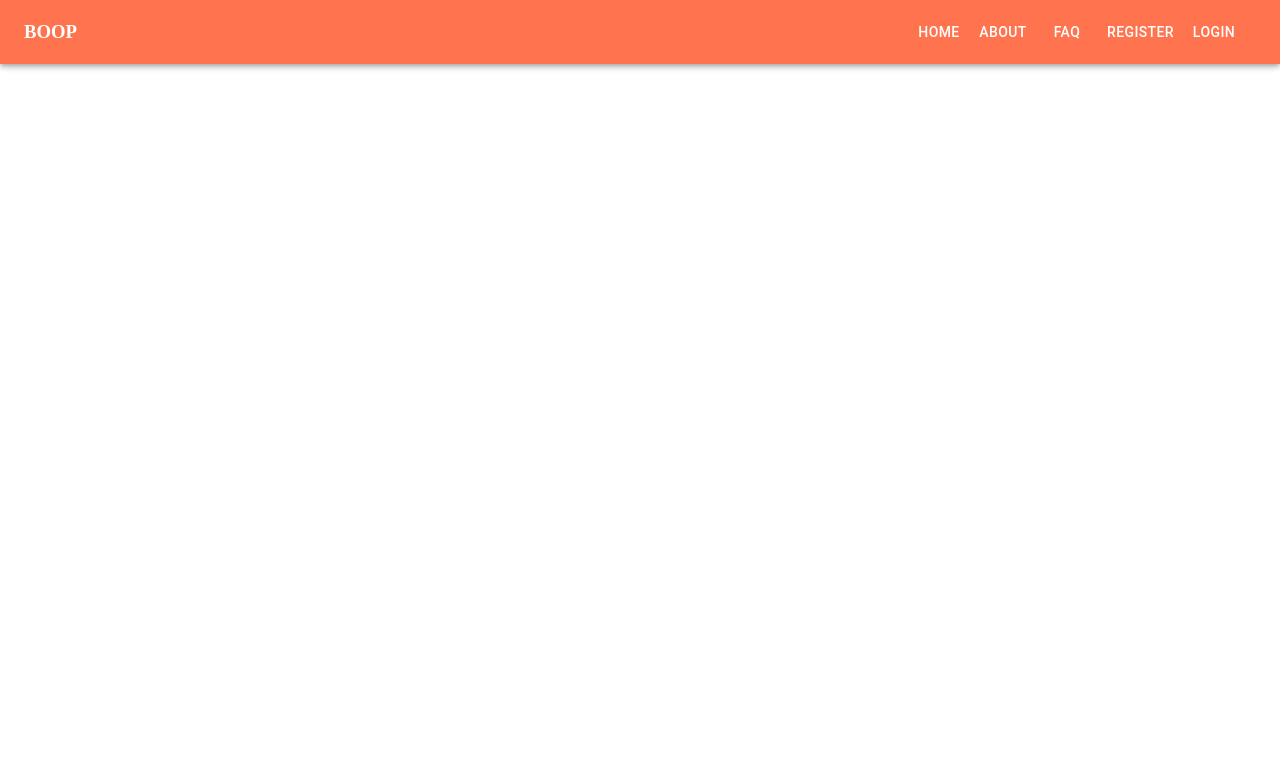
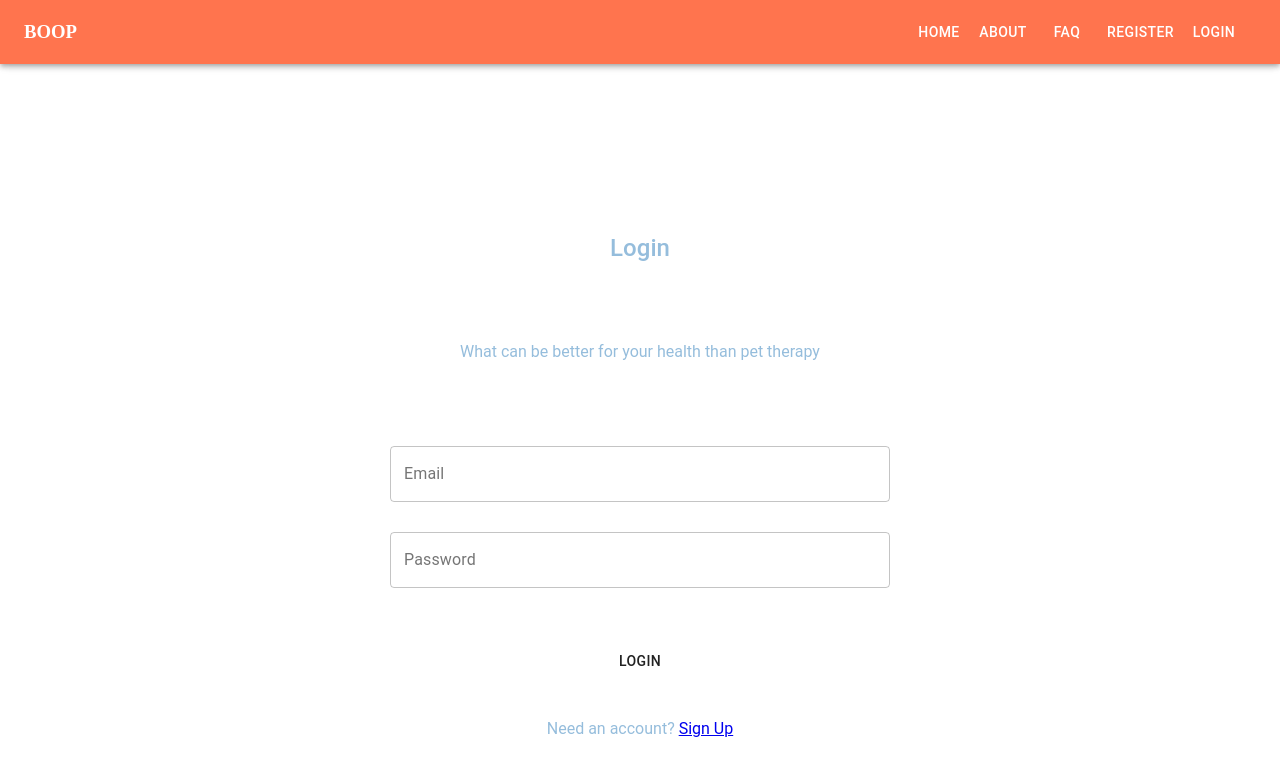
Before and after one commit to liuyyn/boop, a React (Create React App) app: page /login in a window 1280 px wide. Shown: the top 776 px of the page. Built offline with nearby package versions, Linux system fonts and the light colour scheme; no server answers.

Commit message:
login/signup with firebase

```diff
--- a/package.json
+++ b/package.json
@@ -5,17 +5,17 @@
   "dependencies": {
     "@material-ui/core": "^4.11.3",
     "@material-ui/icons": "^4.11.2",
+    "@material-ui/lab": "^4.0.0-alpha.57",
     "@material-ui/styles": "^4.11.3",
-    "@testing-library/jest-dom": "^5.11.9",
-    "@testing-library/react": "^11.2.5",
-    "@testing-library/user-event": "^12.8.3",
     "axios": "^0.21.1",
+    "firebase": "^8.3.1",
     "prop-types": "^15.7.2",
     "react": "^17.0.1",
     "react-dom": "^17.0.1",
     "react-router": "^5.2.0",
     "react-router-dom": "^5.2.0",
     "react-scripts": "4.0.3",
+    "reactstrap": "^8.9.0",
     "styled-components": "^5.2.1",
     "web-vitals": "^1.1.1"
   },
--- a/src/App.js
+++ b/src/App.js
@@ -1,12 +1,15 @@
 import { BrowserRouter as Router } from "react-router-dom"
 import AppRoutes from "./AppRoutes"
 import NavBar from "./components/NavBar"
+import { AuthContextProvider } from "./context/AuthContent"
 
 const App = () => (
   <>
     <Router>
-      <NavBar />
-      <AppRoutes />
+      <AuthContextProvider>
+        <NavBar />
+        <AppRoutes />
+      </AuthContextProvider>
     </Router>
   </>
 )
--- a/src/AppRoutes.js
+++ b/src/AppRoutes.js
@@ -1,10 +1,14 @@
 import React from "react"
 import { Switch, Route } from "react-router-dom"
 import Home from "./components/Pages/Home"
+import Signup from "./components/Pages/Signup"
+import Login from "./components/Pages/Login"
 
 const AppRoutes = () => (
   <Switch>
-    <Route exact component={(props) => <Home {...props} />} path="/" />
+    <Route exact component={(props) => <Home {...props} />} path="/home" />
+    <Route component={(props) => <Signup {...props} />} path="/signup" />
+    <Route component={(props) => <Login {...props} />} path="/login" />
     {/* <Route
       exact
       component={(props) => <Borrower {...props} />}
--- /dev/null
+++ b/src/color.js
@@ -0,0 +1,9 @@
+const theme = {
+  color: {
+    orange: "#FF744E",
+    blue: "#95BDDC",
+    pink: "#FCD1D9",
+  },
+}
+
+export default theme
--- /dev/null
+++ b/src/components/Authentification/Login.js
@@ -0,0 +1,78 @@
+import React, { useState } from "react"
+import { Link } from "react-router-dom"
+import theme from "../../color"
+import { AuthBox, Title, StyledInput, Text, InputBox } from "./__styled__/Auth"
+import { Button, Box } from "@material-ui/core"
+import { useAuth } from "../../context/AuthContent"
+import { Form } from "reactstrap"
+import Alert from "@material-ui/lab/Alert"
+
+const Login = () => {
+  const [email, setEmail] = useState("")
+  const [password, setPassword] = useState("")
+  const [error, setError] = useState("")
+  const [loading, setLoading] = useState(false)
+
+  const { signup } = useAuth()
+
+  const handleSubmit = async (e) => {
+    e.preventDefault()
+
+    try {
+      setError("")
+      setLoading(true)
+      await signup(email, password)
+    } catch {
+      setError("Failed to sign in")
+    }
+
+    setLoading(false)
+  }
+
+  return (
+    <AuthBox>
+      <Form onSubmit={handleSubmit}>
+        <Title>Login</Title>
+        <Text>What can be better for your health than pet therapy</Text>
+        <InputBox>
+          {error && (
+            <Alert variant="outlined" severity="error">
+              {error}
+            </Alert>
+          )}
+          <StyledInput
+            InputProps={{ borderColor: `${theme.color.blue}` }}
+            fullWidth
+            id="outlined-basic"
+            label="Email"
+            variant="outlined"
+            placeholder="someone@example.com"
+            onChange={(e) => setEmail(e.target.value)}
+          />
+
+          <StyledInput
+            InputProps={{ borderColor: `${theme.color.blue}` }}
+            fullWidth
+            id="outlined-basic"
+            label="Password"
+            variant="outlined"
+            type="password"
+            onChange={(e) => setPassword(e.target.value)}
+          />
+        </InputBox>
+
+        <InputBox>
+          <Button disabled={loading} onClick={handleSubmit} fullWidth>
+            Login
+          </Button>
+        </InputBox>
+      </Form>
+
+      <Text>
+        Need an account? <Link to="/signup">Sign Up</Link>
+      </Text>
+    </AuthBox>
+  )
+}
+
+export default Login
--- /dev/null
+++ b/src/components/Authentification/Signup.js
@@ -0,0 +1,93 @@
+import React, { useState } from "react"
+import { Link } from "react-router-dom"
+import theme from "../../color"
+import { AuthBox, Title, StyledInput, Text, InputBox } from "./__styled__/Auth"
+import Button from "@material-ui/core/Button"
+import { useAuth } from "../../context/AuthContent"
+import { Form } from "reactstrap"
+import Alert from "@material-ui/lab/Alert"
+
+const Signup = () => {
+  const [email, setEmail] = useState("")
+  const [password, setPassword] = useState("")
+  const [confirmPassword, setConfirmPassword] = useState("")
+  const [error, setError] = useState("")
+  const [loading, setLoading] = useState(false)
+
+  const { signup } = useAuth()
+
+  const handleSubmit = async (e) => {
+    e.preventDefault()
+
+    if (password !== confirmPassword) {
+      return setError("Password do not match")
+    }
+
+    try {
+      setError("")
+      setLoading(true)
+      await signup(email, password)
+    } catch {
+      setError("Failed to create an account")
+    }
+
+    setLoading(false)
+  }
+
+  return (
+    <AuthBox>
+      <Form onSubmit={handleSubmit}>
+        <Title>Sign up</Title>
+        <Text>What can be better for your health than pet therapy</Text>
+        <InputBox>
+          {error && (
+            <Alert variant="outlined" severity="error">
+              {error}
+            </Alert>
+          )}
+          <StyledInput
+            InputProps={{ borderColor: `${theme.color.blue}` }}
+            fullWidth
+            id="outlined-basic"
+            label="Email"
+            variant="outlined"
+            placeholder="someone@example.com"
+            onChange={(e) => setEmail(e.target.value)}
+          />
+
+          <StyledInput
+            InputProps={{ borderColor: `${theme.color.blue}` }}
+            fullWidth
+            id="outlined-basic"
+            label="Password"
+            variant="outlined"
+            type="password"
+            onChange={(e) => setPassword(e.target.value)}
+          />
+
+          <StyledInput
+            InputProps={{ borderColor: `${theme.color.blue}` }}
+            fullWidth
+            id="outlined-basic"
+            label="Confirm Password"
+            variant="outlined"
+            type="password"
+            onChange={(e) => setConfirmPassword(e.target.value)}
+          />
+        </InputBox>
+
+        <InputBox>
+          <Button disabled={loading} onClick={handleSubmit} fullWidth>
+            Sign Up
+          </Button>
+        </InputBox>
+      </Form>
+
+      <Text>
+        Already have an account? <Link to="/login">Login</Link>
+      </Text>
+    </AuthBox>
+  )
+}
+
+export default Signup
--- /dev/null
+++ b/src/components/Authentification/__styled__/Auth.js
@@ -0,0 +1,46 @@
+import styled from "styled-components"
+import theme from "../../../color"
+import { withStyles } from "@material-ui/core/styles"
+import { TextField } from "@material-ui/core/"
+
+export const AuthBox = styled.div`
+  padding: 150px 60px;
+  /* border: 3px solid ${theme.color.blue}; */
+  /* margin: 80px 20px; */
+  position: relative;
+  text-align: center;
+  justify-content: center;
+  font-family: "Roboto", "Helvetica", "Arial", sans-serif;
+  display: block;
+  margin: auto;
+  max-width: 800px;
+`
+
+export const Title = styled.h2`
+  color: ${theme.color.blue};
+  margin-bottom: 80px;
+  font-weight: 500;
+`
+
+export const Text = styled.p`
+  color: ${theme.color.blue};
+  margin-bottom: 70px;
+`
+
+export const StyledInput = withStyles({
+  root: {
+    "& label.Mui-focused": {
+      color: `${theme.color.blue}`,
+    },
+    "& .MuiOutlinedInput-root": {
+      "&.Mui-focused fieldset": {
+        borderColor: `${theme.color.blue}`,
+      },
+    },
+    margin: "15px 0",
+  },
+})(TextField)
+
+export const InputBox = styled.div`
+  margin: 40px 150px;
+`
--- /dev/null
+++ b/src/components/Pages/Login.js
@@ -0,0 +1,11 @@
+import React from "react"
+import { ContentBox } from "./__styled__/ContentBox"
+import PureLogin from "../Authentification/Login"
+
+const Login = () => (
+  <ContentBox>
+    <PureLogin />
+  </ContentBox>
+)
+
+export default Login
--- /dev/null
+++ b/src/components/Pages/Signup.js
@@ -0,0 +1,11 @@
+import React from "react"
+import { ContentBox } from "./__styled__/ContentBox"
+import PureSignup from "../Authentification/Signup"
+
+const SignUp = () => (
+  <ContentBox>
+    <PureSignup />
+  </ContentBox>
+)
+
+export default SignUp
--- a/src/components/Pages/__styled__/ContentBox.js
+++ b/src/components/Pages/__styled__/ContentBox.js
@@ -2,4 +2,13 @@ import styled from "styled-components"
 
 export const ContentBox = styled.div`
   margin: 64px 0;
+  display: block;
+  align-items: center;
+  min-height: 100vh;
+  top: 0;
+  left: 0;
+  bottom: 0;
+  right: 0;
+  overflow: auto;
+  position: fixed;
 `
--- /dev/null
+++ b/src/context/AuthContent.js
@@ -0,0 +1,39 @@
+import React, { createContext, useContext, useState, useEffect } from "react"
+import firebase from "firebase"
+import { auth } from "../config/firebaseConfig"
+
+const AuthContext = createContext()
+
+export const useAuth = () => useContext(AuthContext)
+
+export const AuthContextProvider = ({ children }) => {
+  const [currentUser, setCurrentUser] = useState(null)
+  const [loading, setLoading] = useState(true)
+
+  const signup = (email, password) =>
+    auth.createUserWithEmailAndPassword(email, password)
+
+  const login = (email, password) =>
+    auth.signInWithEmailAndPassword(email, password)
+
+  useEffect(() => {
+    const unsubscribe = auth.onAuthStateChanged((user) => {
+      setCurrentUser(user)
+      setLoading(false)
+    })
+
+    return unsubscribe
+  }, [])
+
+  const value = {
+    currentUser,
+    signup,
+  }
+
+  return (
+    // render children only if it is not loading
+    <AuthContext.Provider value={value}>
+      {!loading && children}
+    </AuthContext.Provider>
+  )
+}
```
Also changed, not shown: 2 other files (tests, documents, lock files or other folders).
